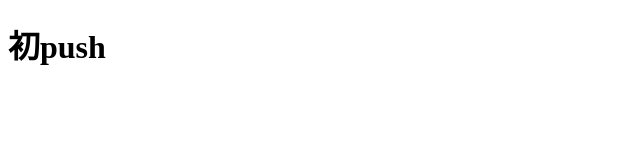
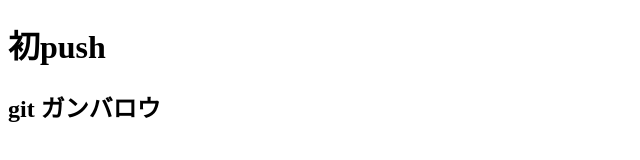
Before and after one commit to wataru-sasa/github_test, a plain HTML site: page index.html in a window 1280 px wide. Shown: the whole page, without its empty margins (0-640 px from the left). Drawn offline with Linux system fonts and the light colour scheme.

Commit message:
added secound

```diff
--- a/index.html
+++ b/index.html
@@ -9,6 +9,7 @@
 
 <body>
     <h1>初push</h1>
+    <h2>git ガンバロウ</h2>
 
 
 </body>
```
